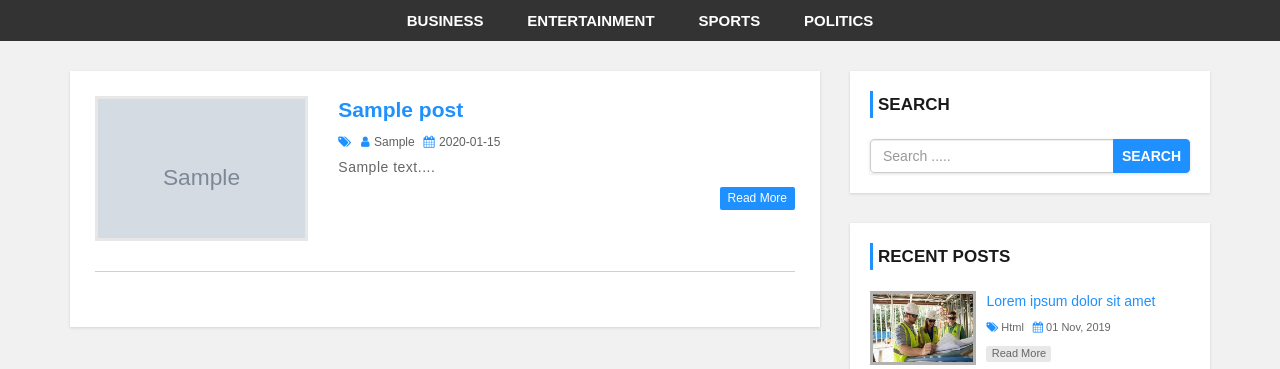
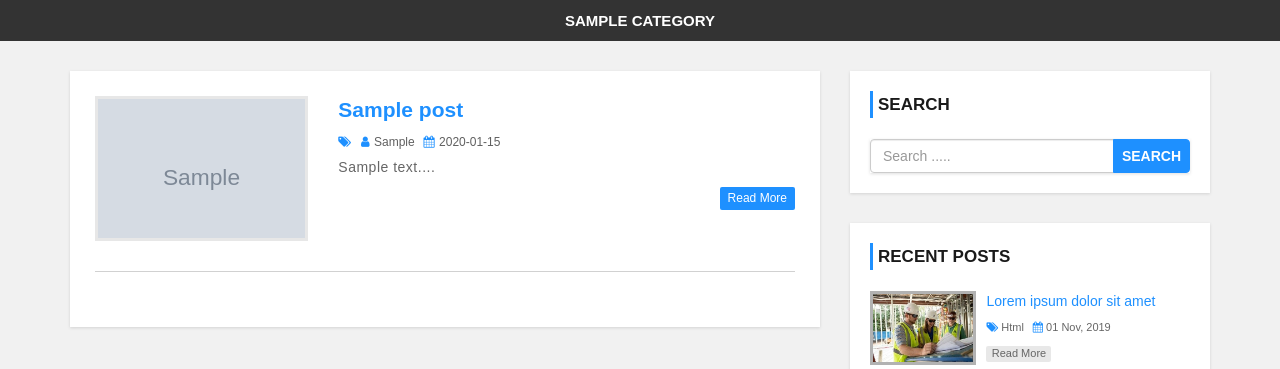
Before and after one commit to ahmedezaz/newspaper, a PHP site: page /news-template/ in a window 1280 px wide. Shown: the part 98-467 px from the top of the page. Run offline with PHP 8.4, Linux system fonts and the light colour scheme; tables that the repository leaves empty hold one stand-in row (values such as "Sample post"); grey boxes marked "Sample" are stand-in pictures.

Commit message:
Update header.php

```diff
--- a/header.php
+++ b/header.php
@@ -34,12 +34,47 @@
     <div class="container">
         <div class="row">
             <div class="col-md-12">
+                <?php
+                $conn = mysqli_connect('localhost', 'root', '', 'news-site');
+
+                if(isset($_GET['cid'])){
+                    $cat_id = $_GET['cid'];
+                }
+
+                $sql = "SELECT * FROM category WHERE post > 0";
+
+                $result = mysqli_query($conn,$sql) or die ("CATEGORY QUERY FAILED");
+
+                if(mysqli_num_rows($result) > 0){
+                    $active = "";
+
+
+
+                ?>
                 <ul class='menu'>
-                    <li><a href='category.php'>Business</a></li>
-                    <li><a href='category.php'>Entertainment</a></li>
-                    <li><a href='category.php'>Sports</a></li>
-                    <li><a href='category.php'>Politics</a></li>
+                    <?php  while($row = mysqli_fetch_assoc($result)){
+
+                       if(isset($_GET['cid'])){
+                        if($row['category_id'] == $cat_id){
+                            $active = "active";
+                        }else {
+                            $active = "";
+                        }
+                       }
+
+                        echo "<li><a class='{$active}' href='category.php?cid={$row['category_id']}'>{$row['category_name']}</a></li>";
+
+
+                 }
+
+                ?>
+
                 </ul>
+
+                <?php
+
+                }
+                ?>
             </div>
         </div>
     </div>
```
